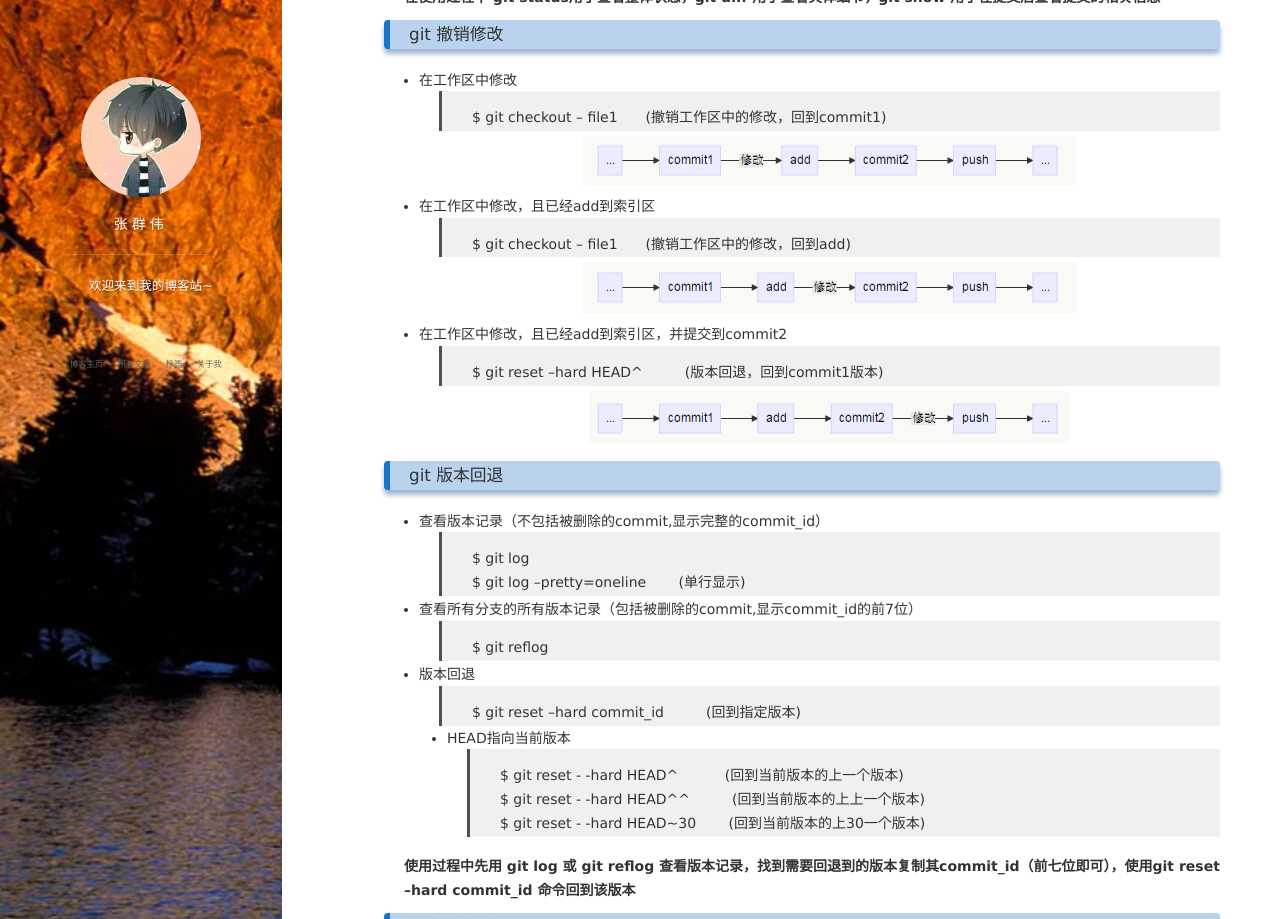
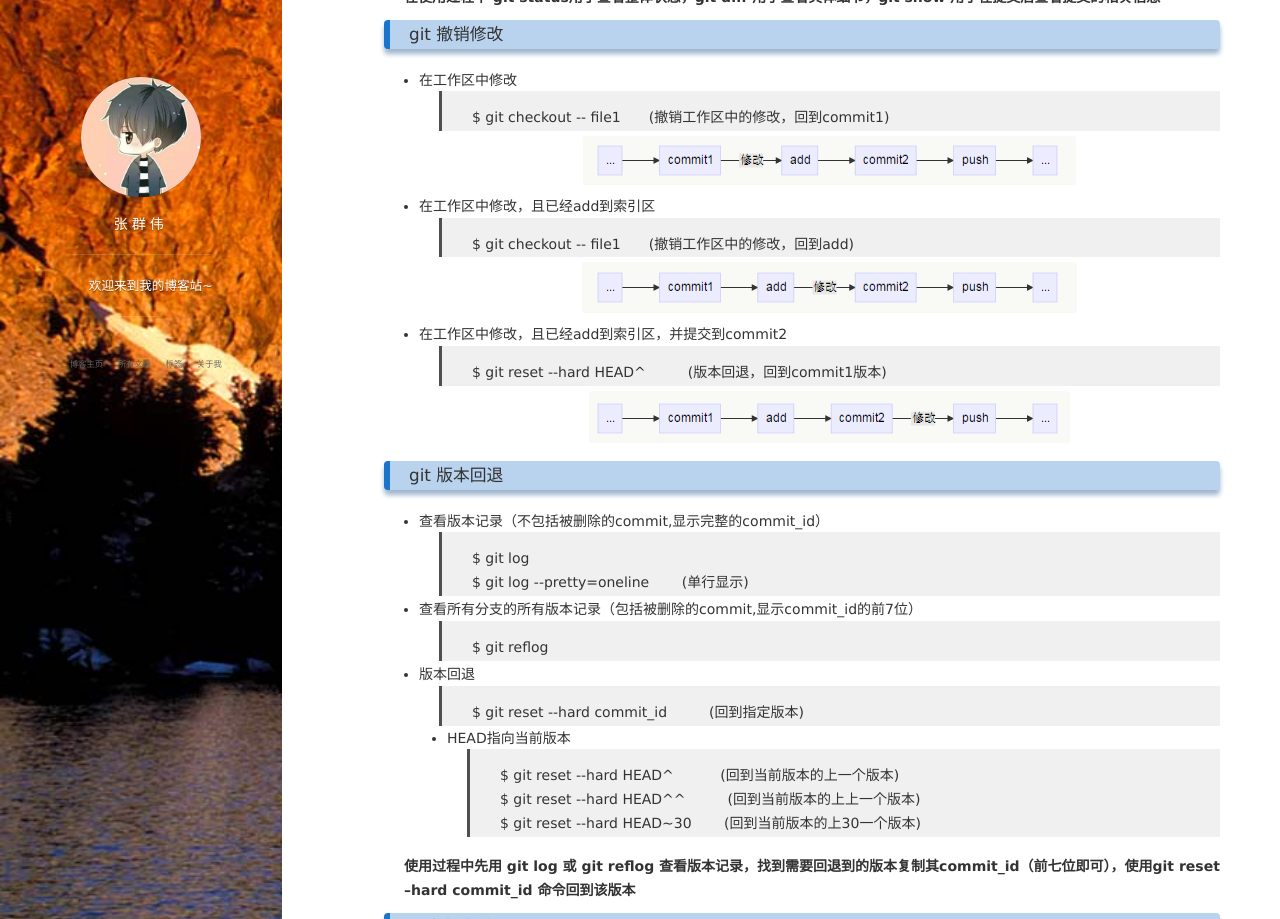
Before and after one commit to syhleo/zhangqunwei.github.io, a Jekyll site: the page built from _posts/2017-12-11-git使用进阶.md, in a window 1280 px wide and 1400 px high. Shown: the part 471-1390 px from the top of the window. Built offline with Jekyll 4.4.1, drawn with Linux system fonts in a browser that asks for light colours; nearby versions of some CDN libraries; comment, search, counter and statistics services are not loaded.

```diff
--- a/_posts/2017-12-11-git使用进阶.md
+++ b/_posts/2017-12-11-git使用进阶.md
@@ -19,17 +19,17 @@ tags: git
 
 ###  git 撤销修改
 * 在工作区中修改
-    > $ git checkout -- file1　　(撤销工作区中的修改，回到commit1)
+    > $ git checkout \-\- file1　　(撤销工作区中的修改，回到commit1)
 
     ![在工作区中修改](/images/post/2017-12-11-git使用进阶/修改1.png)
 
 * 在工作区中修改，且已经add到索引区
-    > $ git checkout -- file1　　(撤销工作区中的修改，回到add)
+    > $ git checkout \-\- file1　　(撤销工作区中的修改，回到add)
 
     ![在工作区中修改](/images/post/2017-12-11-git使用进阶/修改2.png)
 
 * 在工作区中修改，且已经add到索引区，并提交到commit2
-    > $ git reset --hard HEAD^　　　(版本回退，回到commit1版本)
+    > $ git reset \-\-hard HEAD^　　　(版本回退，回到commit1版本)
 
     ![在工作区中修改](/images/post/2017-12-11-git使用进阶/修改3.png)
 
@@ -37,18 +37,18 @@ tags: git
 ### git 版本回退
 * 查看版本记录（不包括被删除的commit,显示完整的commit_id）
     > $ git log
-    > $ git log --pretty=oneline 　　(单行显示)
+    > $ git log \-\-pretty=oneline 　　(单行显示)
 
 * 查看所有分支的所有版本记录（包括被删除的commit,显示commit_id的前7位）
     > $ git reflog
 
 * 版本回退
-    > $ git reset --hard commit_id　　　(回到指定版本)
+    > $ git reset \-\-hard commit_id　　　(回到指定版本)
 
     * HEAD指向当前版本
-        > $ git reset - -hard HEAD^　　　 (回到当前版本的上一个版本)
-        > $ git reset - -hard HEAD^^　　　(回到当前版本的上上一个版本)
-        > $ git reset - -hard HEAD~30 　　(回到当前版本的上30一个版本)
+        > $ git reset \-\-hard HEAD^　　　 (回到当前版本的上一个版本)
+        > $ git reset \-\-hard HEAD^^　　　(回到当前版本的上上一个版本)
+        > $ git reset \-\-hard HEAD~30 　　(回到当前版本的上30一个版本)
 
 
 **使用过程中先用 git log 或 git reflog 查看版本记录，找到需要回退到的版本复制其commit\_id（前七位即可），使用git reset --hard commit_id 命令回到该版本**
```
